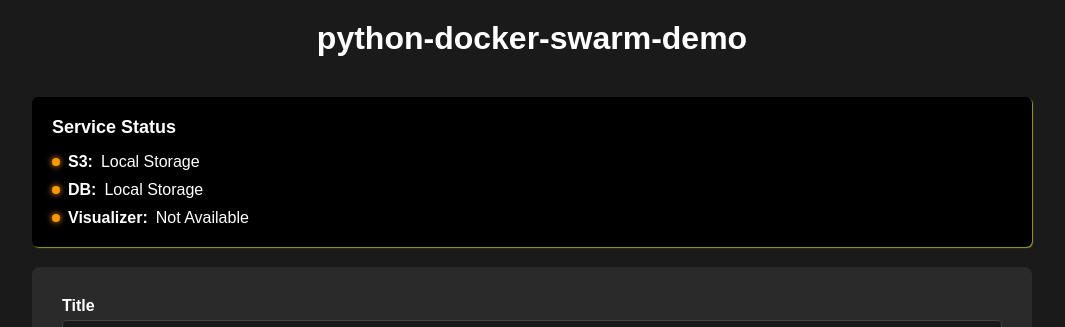
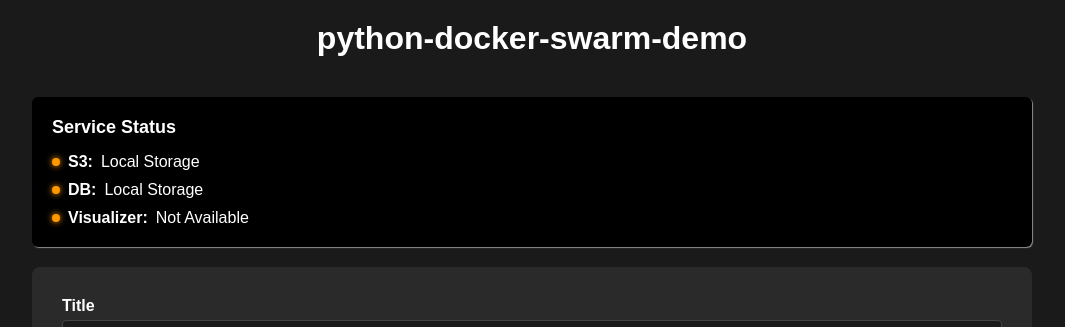
Before and after one commit to DennisByberg/python-docker-swarm-demo, a FastAPI app: page / in a window 1280 px wide. Shown: the top 327 px of the page, without its empty margins (108-1173 px from the left). Run offline with FastAPI, Linux system fonts and the light colour scheme; data that the repository does not hold is empty.

Commit message:
update box-shadow color for aws-status class to improve visibility and aesthetics

```diff
--- a/app/static/style.css
+++ b/app/static/style.css
@@ -141,7 +141,7 @@ button:disabled {
 .aws-status {
   background: black;
   border-radius: 6px;
-  box-shadow: 1px 1px 1px rgba(255, 255, 0, 0.582);
+  box-shadow: 1px 1px 1px rgba(255, 255, 255, 0.5);
   padding: 20px;
   margin: 20px 0;
   color: white;
```
